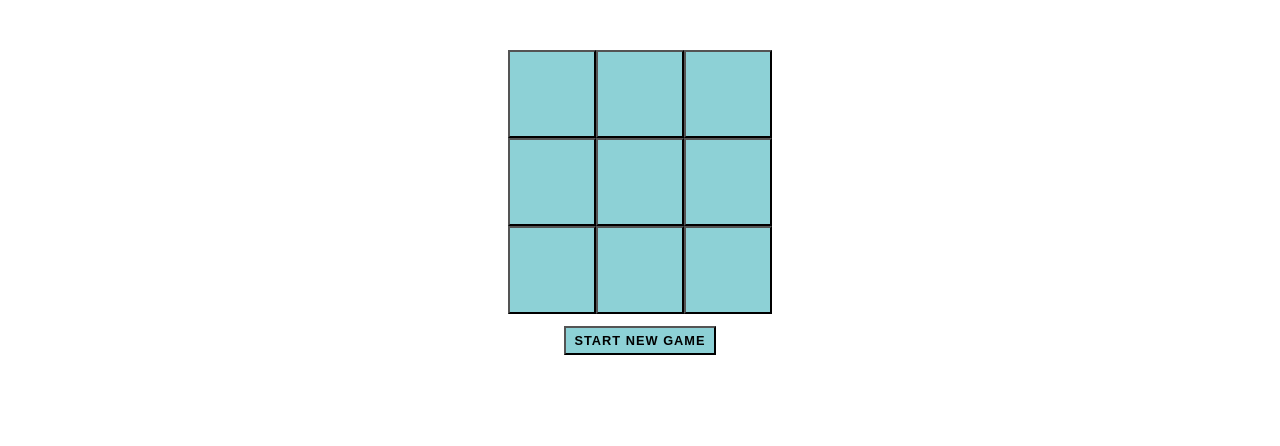
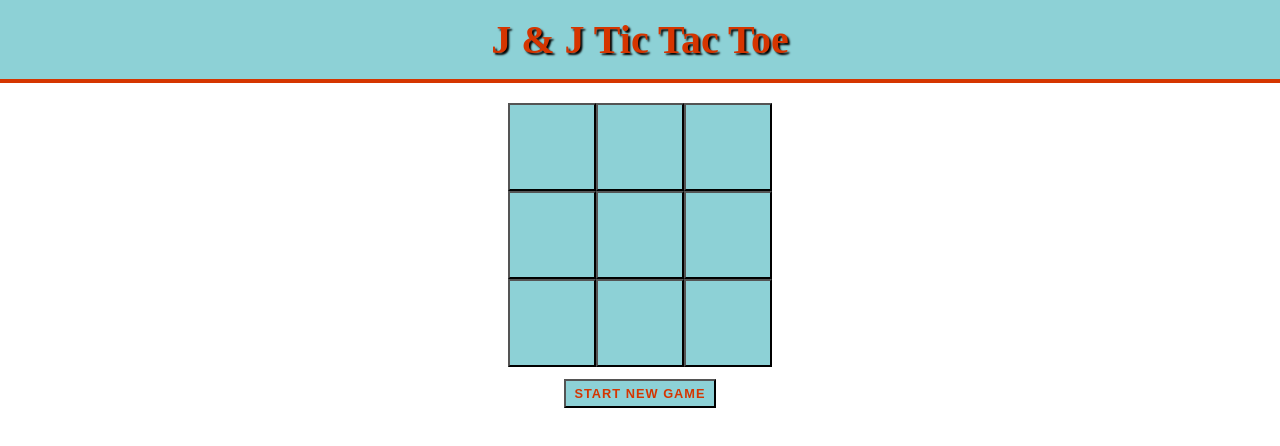
Before and after one commit to jenniferelton/redux-state-game, a React app: page / in a window 1280 px wide. Built offline with nearby package versions, Linux system fonts and the light colour scheme.

Commit message:
added styling

```diff
--- a/src/components/app/Board.js
+++ b/src/components/app/Board.js
@@ -13,7 +13,7 @@ export default class Board extends PureComponent {
 
   render() {
     return (
-      <section id="container">
+      <section>
         <div className="status">{status}</div>
         <div className="board-row1">
           {this.renderSquare(0)}
--- a/src/components/app/Game.js
+++ b/src/components/app/Game.js
@@ -64,6 +64,9 @@ export default class Game extends PureComponent {
 
     return (
       <section className="game">
+        <header>
+          <h1>J & J Tic Tac Toe</h1>
+        </header>
         <div className="game-board">
           <Board squares={current.squares}
             onClick={(i) => this.handleClick(i)}/>
--- a/src/index.css
+++ b/src/index.css
@@ -6,6 +6,14 @@ html {
   box-sizing: border-box;
   padding: 0;
   margin: 0;
+}
+
+header {
+  height: auto;
+  padding: 1rem;
+  font-weight: bolder;
+  background-color: #8dd1d6;
+  border-bottom: 4px solid #D53500;
 }
 body {
   text-align: center;
@@ -20,7 +28,7 @@ body {
 }
 
 .board-row1 {
-  margin-top: 50px;
+  margin-top: 20px;
   display: block;
 
 }
@@ -30,26 +38,33 @@ body {
   font-size: x-large;
   font-weight: bolder;
   &:hover {
-    background-color: darkgrey;
+    background-color:#61b8cc ;
   }
 }
+
 
 button {
   font-size: .8rem;
   font-weight: 600;
   letter-spacing: 1px;
   border: 1px 1px 1px 1px;
-  color: black;
+  color: #D53500;
   background-color: #8dd1d6;
   text-transform: uppercase;
   padding: .3rem .5rem;
   transition: 0.3s ease all;
   cursor: pointer;
   &:hover {
-    background-color: blue;
+    background-color: #61b8cc;
   }
 }
 
 li {
   margin-top:12px;
 }
+
+h1 {
+  font-size: 2.5rem;
+  color:#D53500;
+  text-shadow: 2px 2px 2px #000;
+}
```
